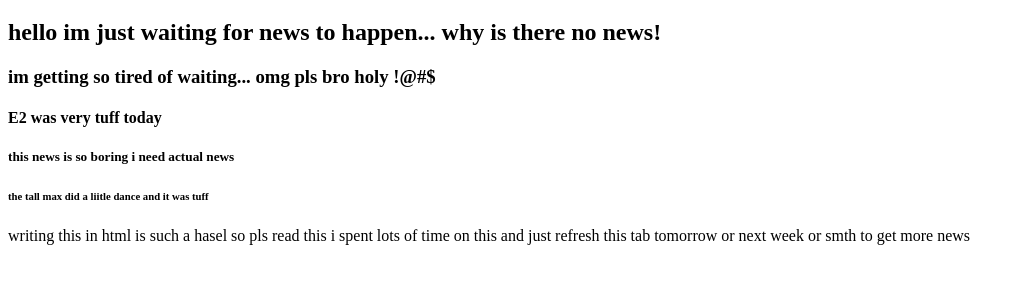
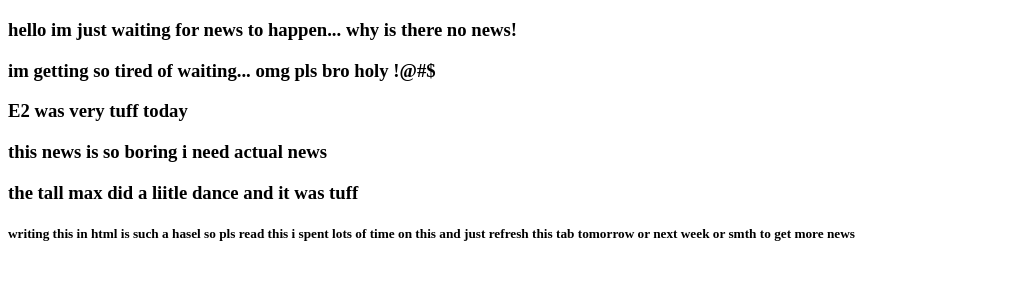
Before and after one commit to sdfghjvfdfdaf/woj-riwrn-ubf8-roy8an4gi-kaw3o-vta-webvj-ebno78dg-W378THGIUE-unbiorsn-iwhweu9-, a plain HTML site: page index.html in a window 1280 px wide. Shown: the part 61-344 px from the top of the page, without its empty margins (0-1025 px from the left). Drawn offline with Linux system fonts and the light colour scheme.

Commit message:
modified:   index.html

```diff
--- a/index.html
+++ b/index.html
@@ -5,11 +5,11 @@
     </head>
     <body>
         <h1> weekly news </h1>
-        <h2> hello im just waiting for news to happen... why is there no news! </h2>
+        <h3> hello im just waiting for news to happen... why is there no news! </h2>
         <h3> im getting so tired of waiting... omg pls bro holy !@#$ <h3>
-        <h4> E2 was very tuff today</h4>
-        <h5> this news is so boring i need actual news </h5>
-        <h6> the tall max did a liitle dance and it was tuff</h6>
-        <h7> writing this in html is such a hasel so pls read this i spent lots of time on this and just refresh this tab tomorrow or next week or smth to get more news </h7>
+        <h3> E2 was very tuff today</h4>
+        <h3> this news is so boring i need actual news </h5>
+        <h3> the tall max did a liitle dance and it was tuff</h6>
+        <h5> writing this in html is such a hasel so pls read this i spent lots of time on this and just refresh this tab tomorrow or next week or smth to get more news </h7>
     </body>
 </html>
```
